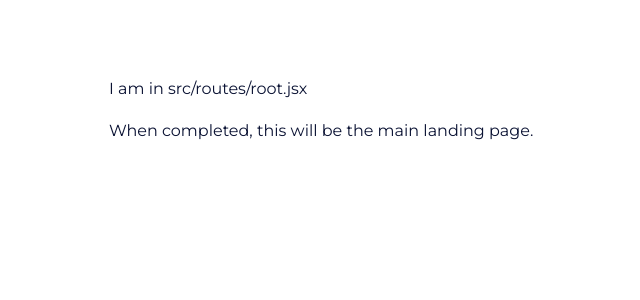
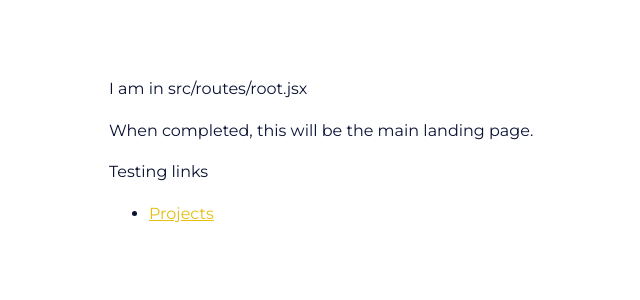
Before and after one commit to atoopdev/portfolio-react-2, a React (Vite) app in the folder portfolio-react-2/: page / in a window 1280 px wide. Shown: the top 300 px of the page, without its empty margins (131-771 px from the left). Built offline with nearby package versions, Linux system fonts and the light colour scheme.

Commit message:
basic linking

```diff
--- a/portfolio-react-2/src/routes/root.jsx
+++ b/portfolio-react-2/src/routes/root.jsx
@@ -2,7 +2,7 @@
 import About from "../components/about"
 import Nav from "../components/nav"
 
-import {Outlet} from "react-router-dom"
+import {Outlet, Link} from "react-router-dom"
 
 // functions like main container for modules to load in
 
@@ -14,6 +14,10 @@
         <div className="content_wrapper">
             <p>I am in src/routes/root.jsx</p>
             <p>When completed, this will be the main landing page.</p>
+            <p>Testing links</p>
+            <ul>
+                <li><Link to={`Projects/`}>Projects</Link></li>
+            </ul>
             {/* Outlet is where content renders */}
            <Outlet />
         </div>
```
